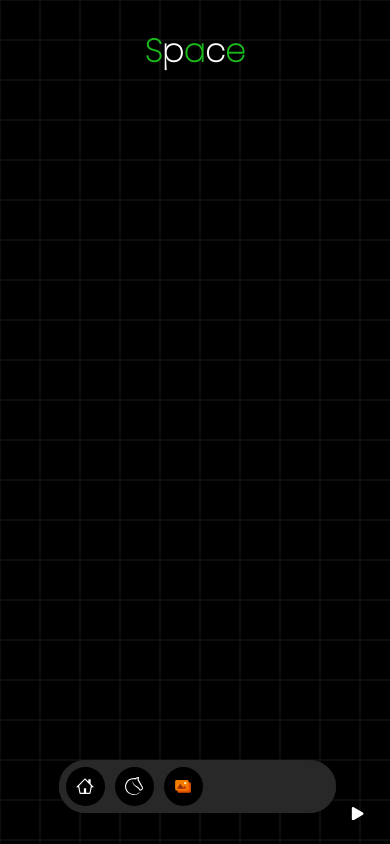
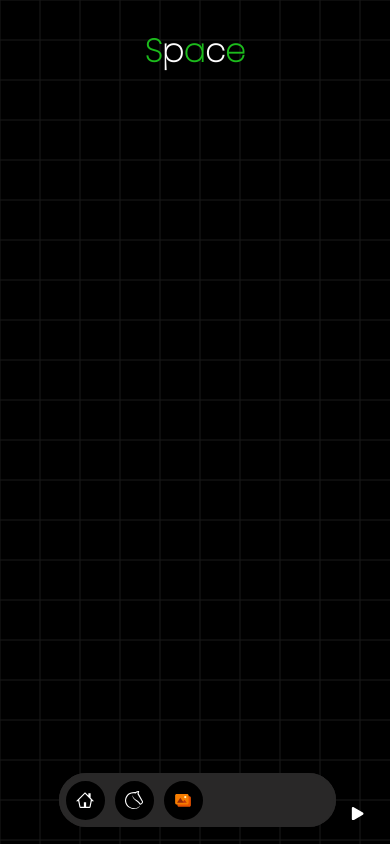
Before and after one commit to brownpanthera/meandthebois, a React (Create React App) app: page / in a window 390 px wide. Built offline with nearby package versions, Linux system fonts and the light colour scheme.

Commit message:
fixed the maskable icon

```diff
--- a/src/App.css
+++ b/src/App.css
@@ -271,6 +271,8 @@ hr {
 
   .AppDrawer {
     position: fixed;
-    top: 90%;
+    top: auto;
+    bottom: 2%;
+    z-index: 9999;
   }
 }
```
